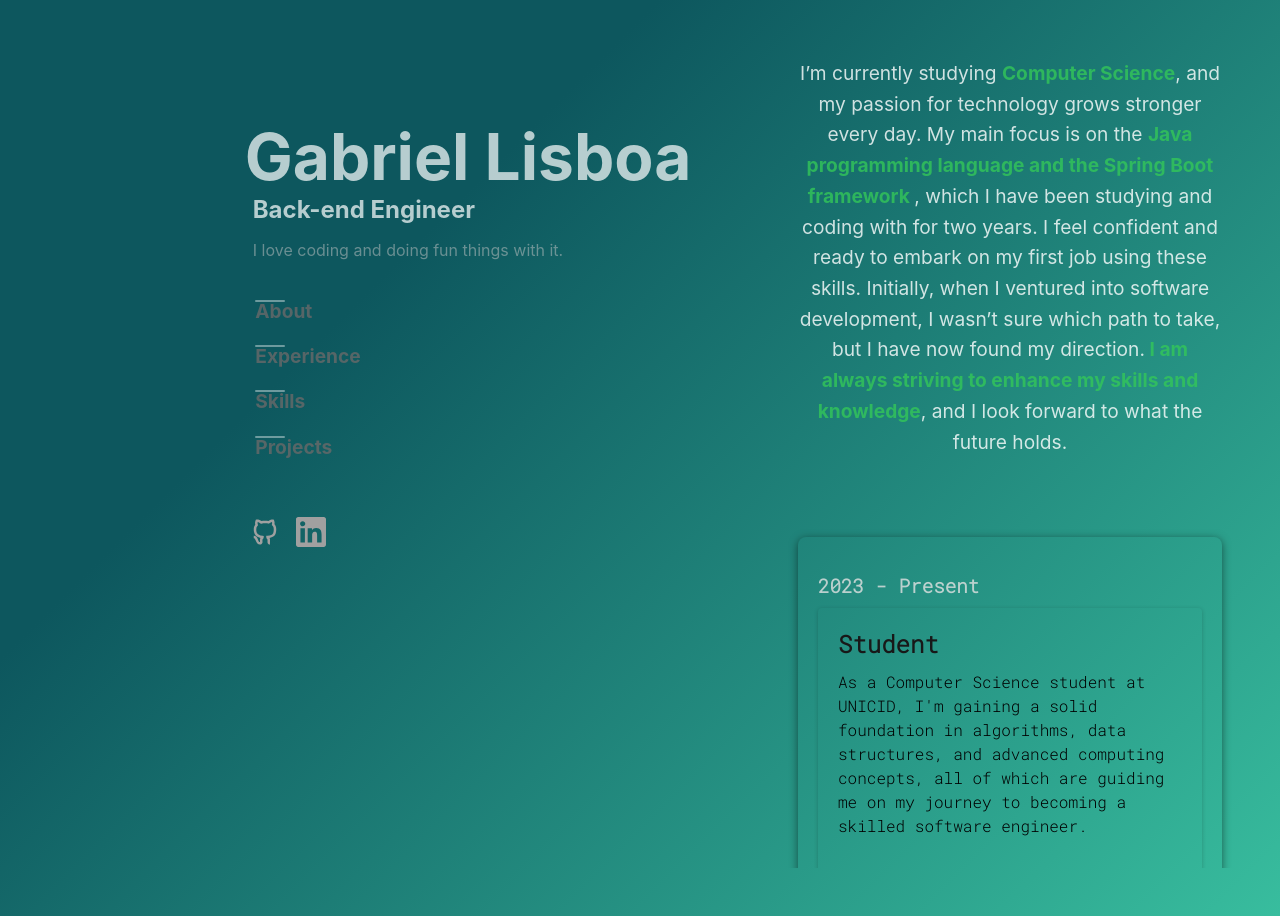
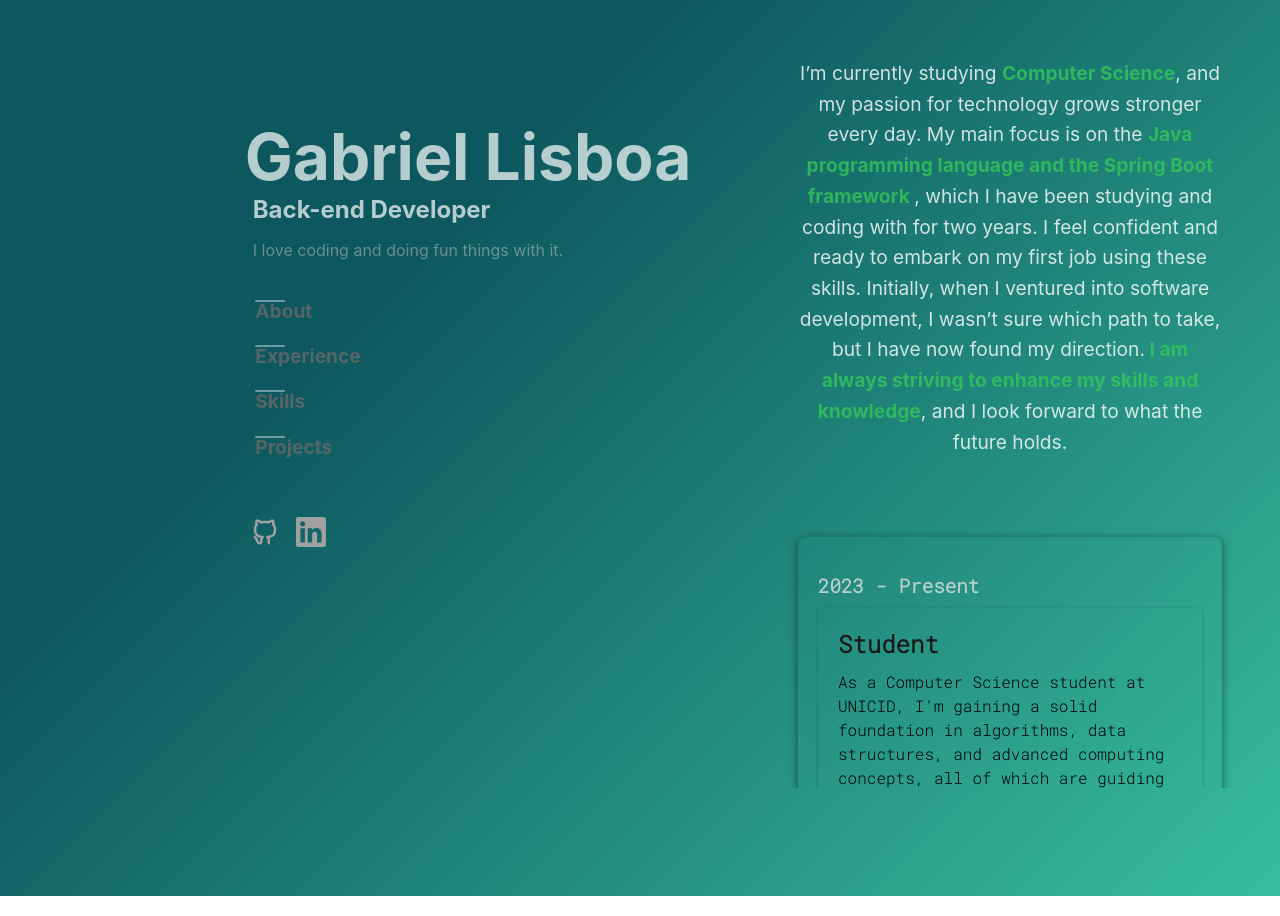
Before and after one commit to Ga5000/PortfolioV2, a React (Vite) app: page / in a window 1280 px wide. Built offline with nearby package versions, Linux system fonts and the light colour scheme; a web font is replaced by a local one.

Commit message:
improvements

```diff
--- a/src/App.css
+++ b/src/App.css
@@ -24,7 +24,7 @@
     max-width: 800px;
     margin-left: 50px;
     overflow-y: scroll;
-    height: 100vh;
+    height: 90vh;
     scroll-behavior: smooth;
 }
 .sub-content::-webkit-scrollbar {
--- a/src/components/Header.jsx
+++ b/src/components/Header.jsx
@@ -6,7 +6,7 @@ function Header(){
         <header className="header">
             <div className="container">
                 <h1>Gabriel Lisboa</h1>
-                <h2>Back-end Engineer</h2>
+                <h2>Back-end Developer</h2>
             </div>
             <p>I love coding and doing fun things with it.</p>
         </header>
--- a/src/styles/Projects.css
+++ b/src/styles/Projects.css
@@ -2,7 +2,7 @@
     display: flex;
     flex-direction: column;
     gap: 2rem;
-    margin-top: 60px;
+    margin-top: 40px;
 }
 
 .section-title {
```
